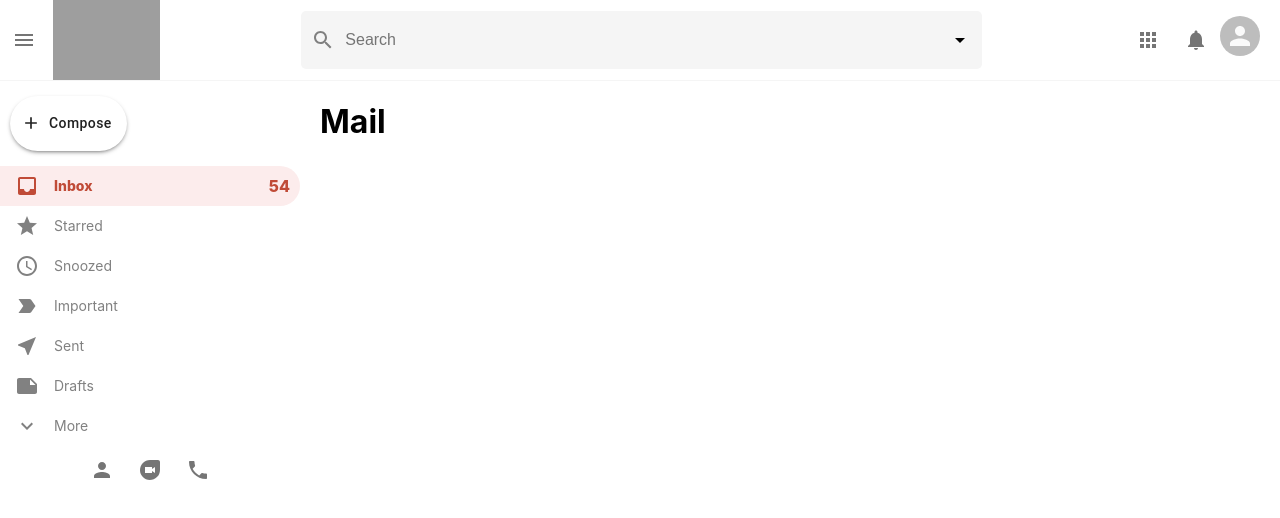
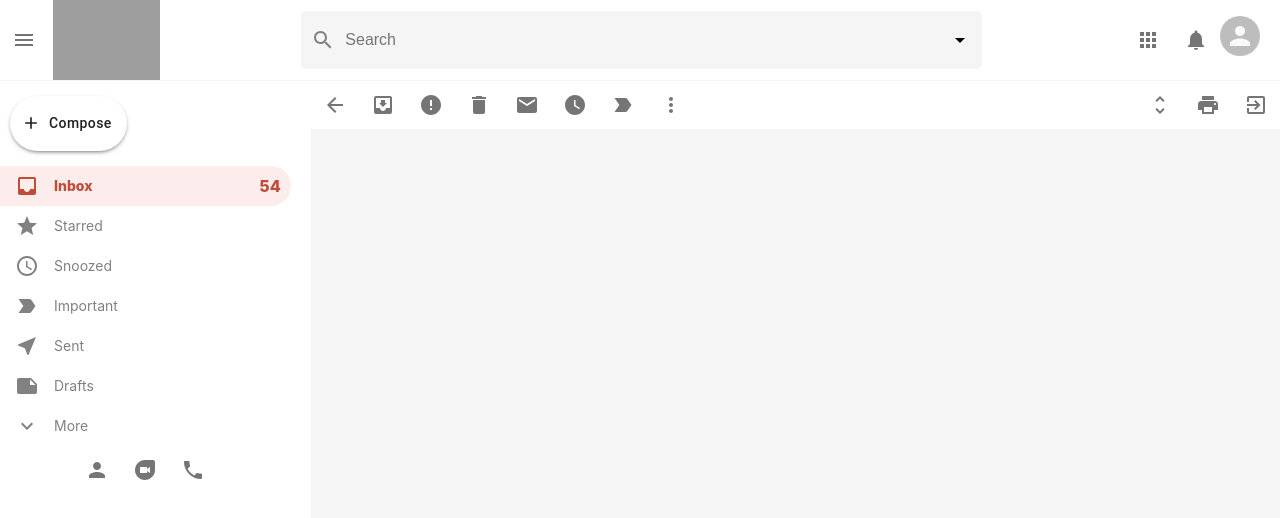
Before and after one commit to atubak400/gmail, a React (Create React App) app in the folder gmail-clone/: page /mail in a window 1280 px wide. Shown: the top 518 px of the page. Built offline with nearby package versions, Linux system fonts and the light colour scheme; grey boxes are pictures that could not be loaded.

Commit message:
mail icons at the top of the mail pages done

```diff
--- a/gmail-clone/src/Mail.js
+++ b/gmail-clone/src/Mail.js
@@ -1,10 +1,63 @@
+import { IconButton } from '@material-ui/core'
 import React from 'react'
 import './mail.css'
+import ArrowBackIcon from '@material-ui/icons/ArrowBack'
+import MoveToInboxIcon from '@material-ui/icons/MoveToInbox'
+import ErrorIcon from '@material-ui/icons/Error'
+import DeleteIcon from '@material-ui/icons/Delete'
+import EmailIcon from '@material-ui/icons/Email'
+import WatchLaterIcon from '@material-ui/icons/WatchLater'
+import LabelImportant from '@material-ui/icons/LabelImportant'
+import MoreVertIcon from '@material-ui/icons/MoreVert'
+import UnfoldMoreIcon from '@material-ui/icons/UnfoldMore'
+import PrintIcon from '@material-ui/icons/Print'
+import ExitToAppIcon from '@material-ui/icons/ExitToApp'
+import { useHistory } from 'react-router-dom'
 
 function Mail() {
+  const history = useHistory()
+
   return (
     <div className='mail'>
-      <h1>Mail</h1>
+      <div className='mail__tools'>
+        <div className='mail__toolsLeft'>
+          <IconButton onClick={() => history.push('/')}>
+            <ArrowBackIcon />
+          </IconButton>
+          <IconButton>
+            <MoveToInboxIcon />
+          </IconButton>
+          <IconButton>
+            <ErrorIcon />
+          </IconButton>
+          <IconButton>
+            <DeleteIcon />
+          </IconButton>
+          <IconButton>
+            <EmailIcon />
+          </IconButton>
+          <IconButton>
+            <WatchLaterIcon />
+          </IconButton>
+          <IconButton>
+            <LabelImportant />
+          </IconButton>
+          <IconButton>
+            <MoreVertIcon />
+          </IconButton>
+        </div>
+        <div className='mail__toolsRight'>
+          <IconButton>
+            <UnfoldMoreIcon />
+          </IconButton>
+          <IconButton>
+            <PrintIcon />
+          </IconButton>
+          <IconButton>
+            <ExitToAppIcon />
+          </IconButton>
+        </div>
+      </div>
     </div>
   )
 }
--- a/gmail-clone/src/mail.css
+++ b/gmail-clone/src/mail.css
@@ -0,0 +1,14 @@
+.mail {
+  flex: 1;
+  background-color: whitesmoke;
+}
+
+.mail__tools {
+  display: flex;
+  justify-content: space-between;
+  background-color: white;
+}
+
+.mail__toolsLeft {
+  display: flex;
+}
```
